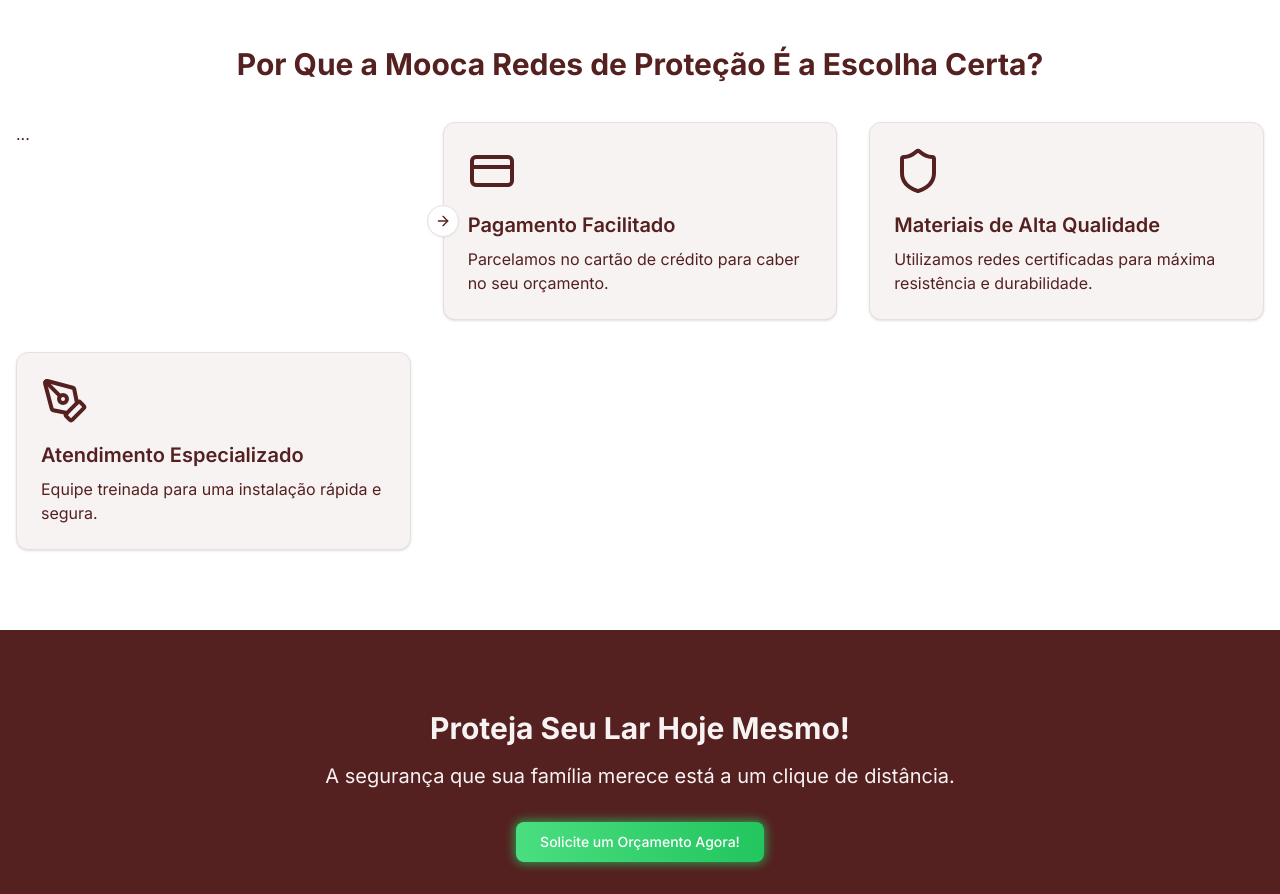
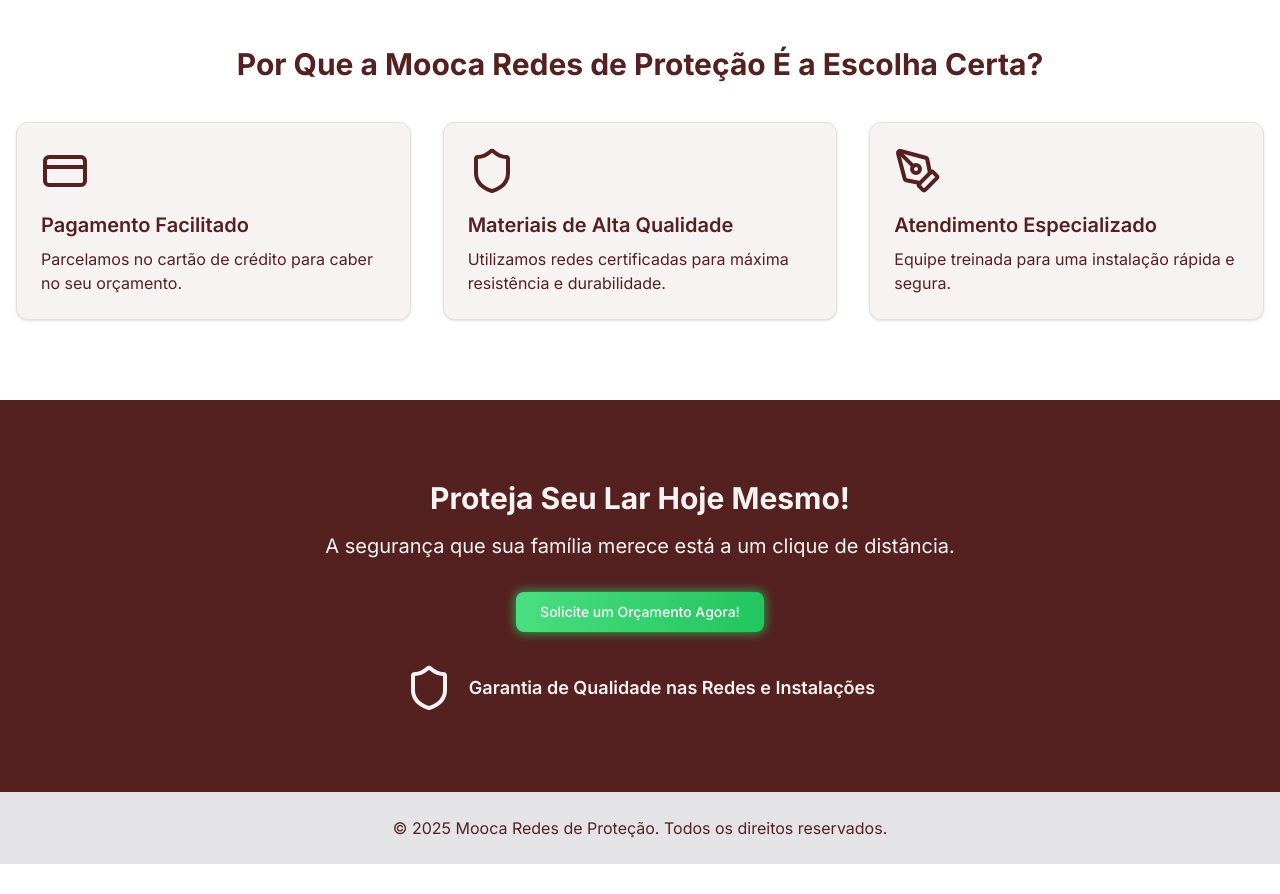
Before and after one commit to williandeitosi/mooca-redes-protecao, a Next.js app: page / in a window 1280 px wide. Shown: the part 1680-2574 px from the top of the page. After the commit the page ends 2544 px from the top, so only its background shows below. Built offline with nearby package versions, Linux system fonts and the light colour scheme.

Commit message:
fix: remove carousel

```diff
--- a/app/page.tsx
+++ b/app/page.tsx
@@ -1,12 +1,5 @@
 import { Button } from "@/components/ui/button";
 import { Card, CardContent } from "@/components/ui/card";
-import {
-  Carousel,
-  CarouselContent,
-  CarouselItem,
-  CarouselNext,
-  CarouselPrevious,
-} from "@/components/ui/carousel";
 import {
   CheckCircle,
   CreditCard,
@@ -195,7 +188,7 @@
               Por Que a Mooca Redes de Proteção É a Escolha Certa?
             </h2>
             <div className="grid md:grid-cols-3 gap-8">
-              <Carousel>
+              {/* <Carousel>
                 <CarouselContent>
                   <CarouselItem>...</CarouselItem>
                   <CarouselItem>...</CarouselItem>
@@ -203,7 +196,7 @@
                 </CarouselContent>
                 <CarouselPrevious />
                 <CarouselNext />
-              </Carousel>
+              </Carousel> */}
               <Card>
                 <CardContent className="p-6">
                   <CreditCard className="w-12 h-12 mb-4 text-primary" />
```
